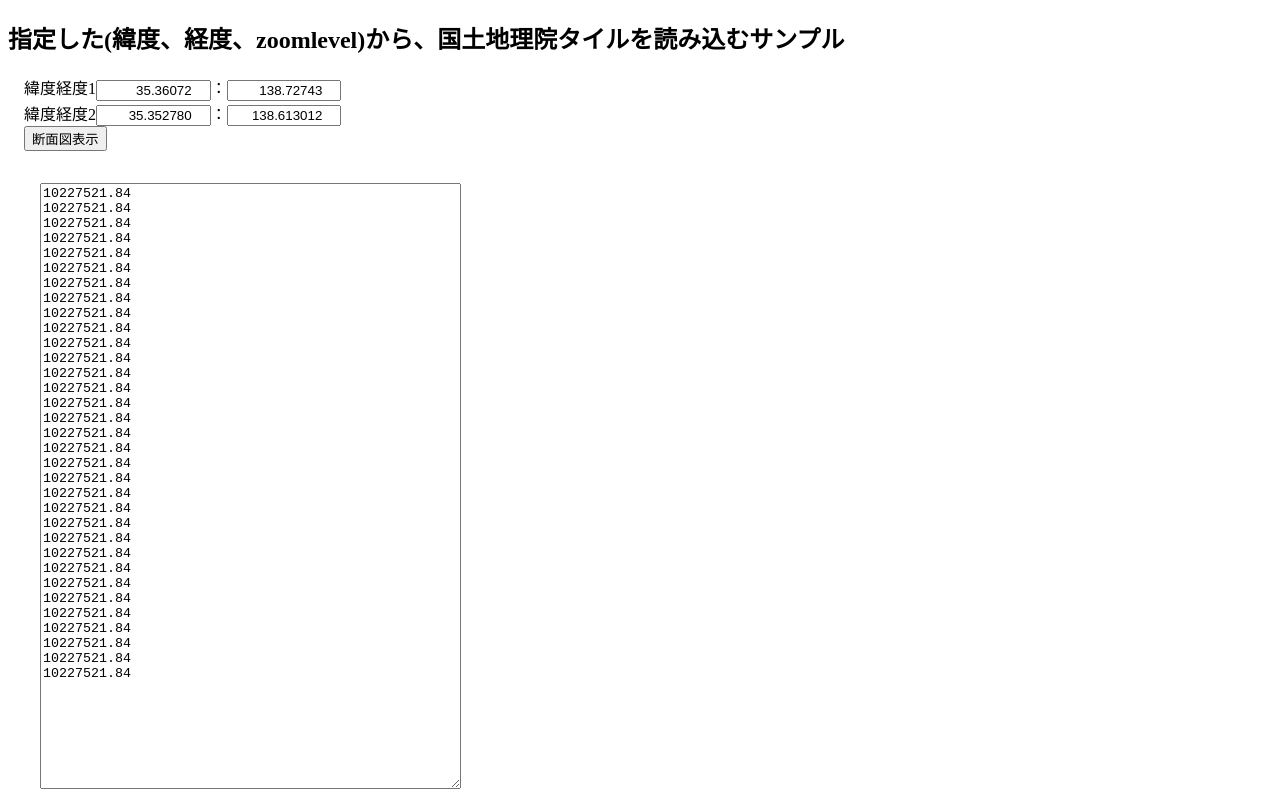
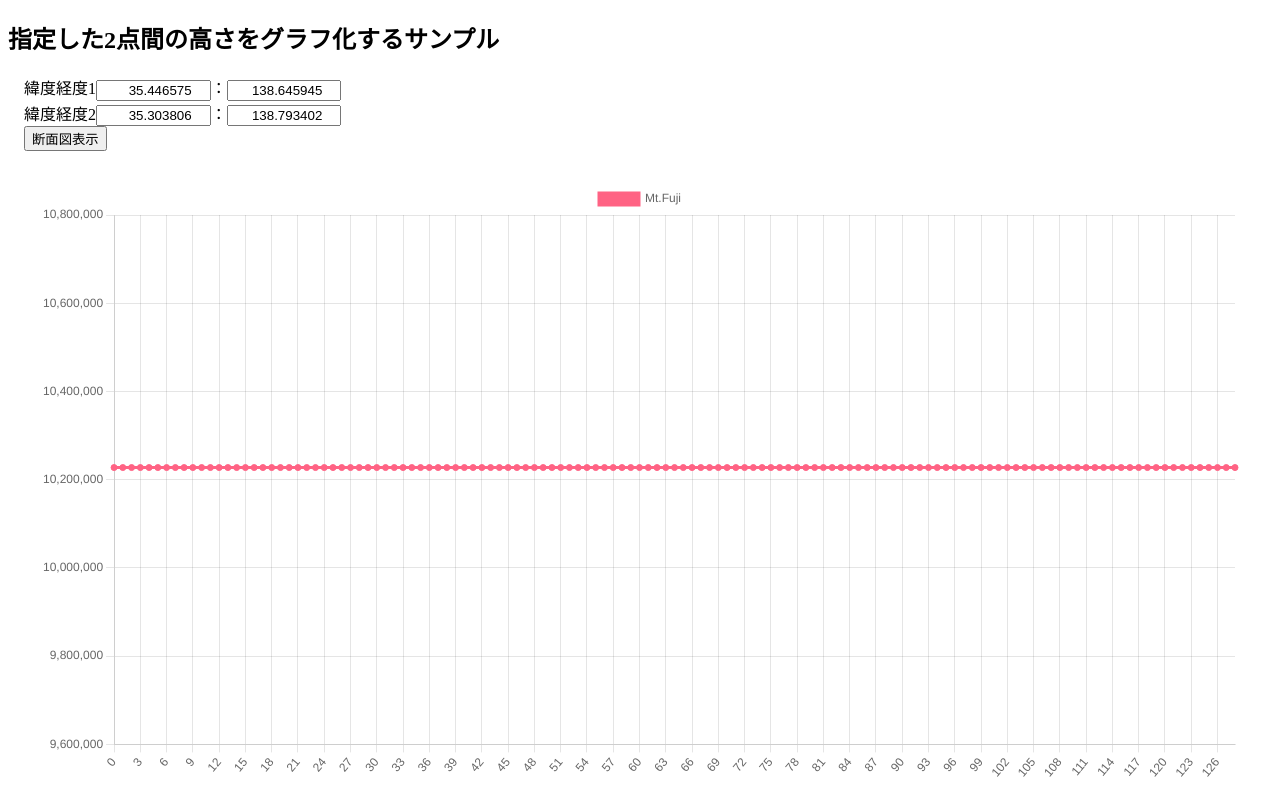
Before and after one commit to murasuke/cross-section-view, a plain HTML site: page index.html in a window 1280 px wide. Both pictures are taken after a click on the button "断面図表示". Shown: the top 798 px of the page. Drawn offline with nearby package versions, Linux system fonts and the light colour scheme.

Commit message:
add graph

```diff
--- a/index.html
+++ b/index.html
@@ -3,6 +3,7 @@
 <head>
   <meta charset="UTF-8">
   <meta name="viewport" content="width=device-width,initial-scale=1.0, ,user-scalable=no" />
+  <script src="https://cdnjs.cloudflare.com/ajax/libs/Chart.js/4.2.1/chart.umd.js"></script>
   <script type="module">
     import {getElevations} from './js/elevation.js';
     // 組み込み関数は変数に代入できないため、アロー関数でラップ
@@ -12,12 +13,25 @@
       const [lat2, lng2] = [$('#lat2').value, $('#lng2').value];
 
       const elevations = await getElevations(lat1, lng1, lat2, lng2);
-      console.log(elevations);
-      var result = elevations.reduce(function (accumulator, currentValue) {
+      const ctx = $('#chart');
+
+      const chart = new Chart(ctx, {
+        type: 'line',
+        data: {
+          labels: [...Array(elevations.length)].map((_, i) => i),
+          datasets: [{
+            label: 'Mt.Fuji',
+            backgroundColor: 'rgb(255, 99, 132)',
+            borderColor: 'rgb(255, 99, 132)',
+            data: elevations,
+          }]
+        },
+        options: {}
+      })
+
+      $('#result').value = elevations.reduce(function (accumulator, currentValue) {
           return accumulator + "\n" + new String(currentValue);
-      });
-
-      $('#result').value = result;
+      });;
     });
   </script>
   <style>
@@ -26,18 +40,18 @@
       vertical-align:middle;
       width:8em;
     }
-
   </style>
 </head>
 <body>
-  <h2>指定した(緯度、経度、zoomlevel)から、国土地理院タイルを読み込むサンプル</h2>
+  <h2>指定した2点間の高さをグラフ化するサンプル</h2>
   <div style="margin-left:1em;">
-    <div>緯度経度1</span><input type="number" id="lat1" value="35.36072" />：<input type="number" id="lng1" value="138.72743" /> </div>
-    <div>緯度経度2</span><input type="number" id="lat2" value="35.352780" />：<input type="number" id="lng2" value="138.613012" /> </div>
+    <div>緯度経度1</span><input type="number" id="lat1" value="35.446575" />：<input type="number" id="lng1" value="138.645945" /> </div>
+  <div>緯度経度2</span><input type="number" id="lat2" value="35.303806" />：<input type="number" id="lng2" value="138.793402" /> </div>
     <input type="button" id="exec" value="断面図表示">
   </div>
   <div style="margin:2em">
-    <textarea id="result" rows="40" cols="50"></textarea>
+    <canvas id="chart"></canvas><br>
+    <textarea id="result" rows="10" cols="30"></textarea>
   </div>
 
   <div style="margin:2em;">
--- a/js/elevation.js
+++ b/js/elevation.js
@@ -194,7 +194,7 @@ export const getElevations = async (lat1, lng1, lat2, lng2) => {
 
   // 2つの間の座標の間の点を求める(再帰呼び出しして2^8個まで反復？)
   const calcLine = (p1x, p1y, p2x, p2y, depth) => {
-    if (depth > 4) {
+    if (depth >= 7) {
       return [p1x, p1y];
     }
     const x = (p1x + p2x) / 2;
```
